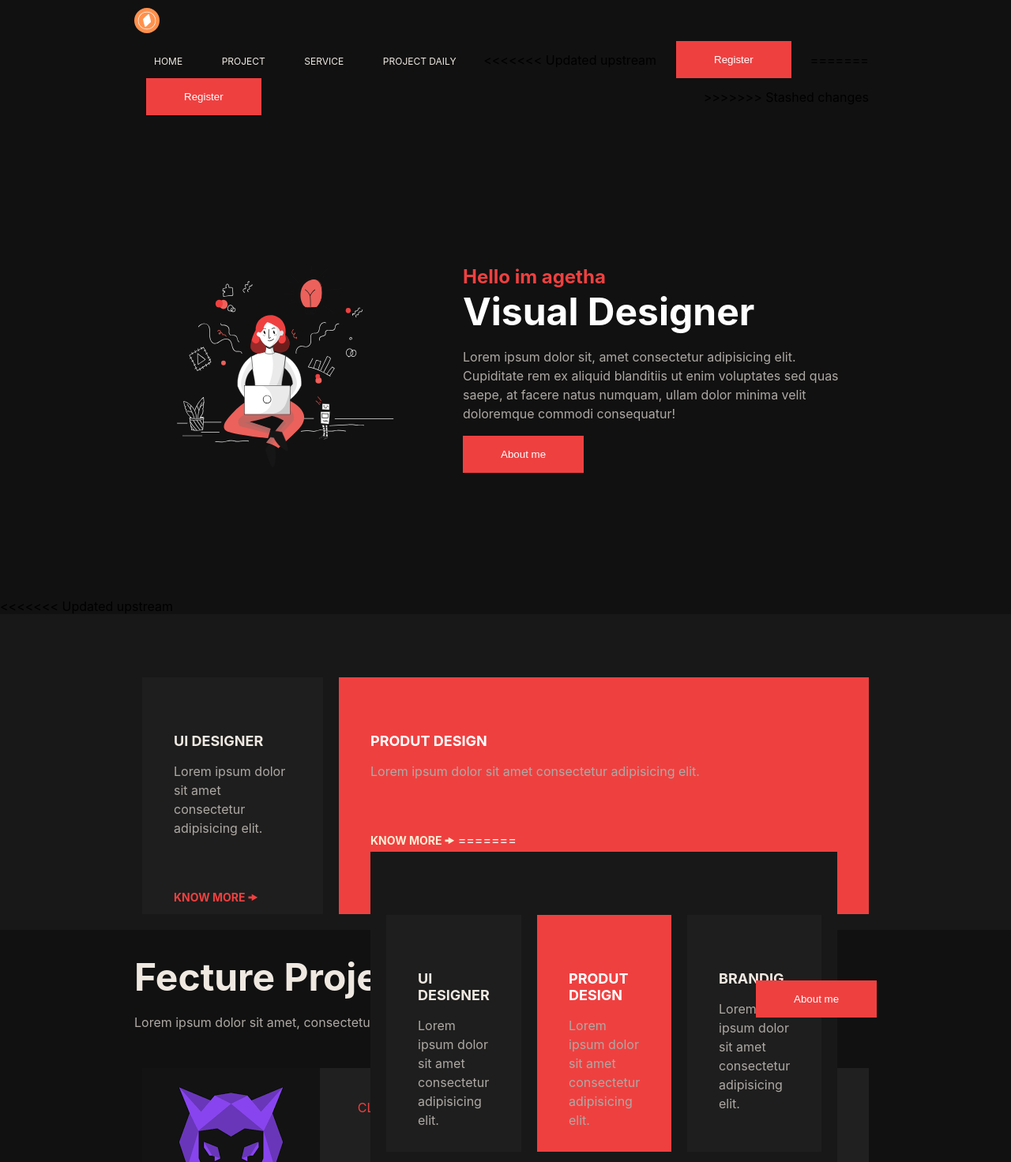
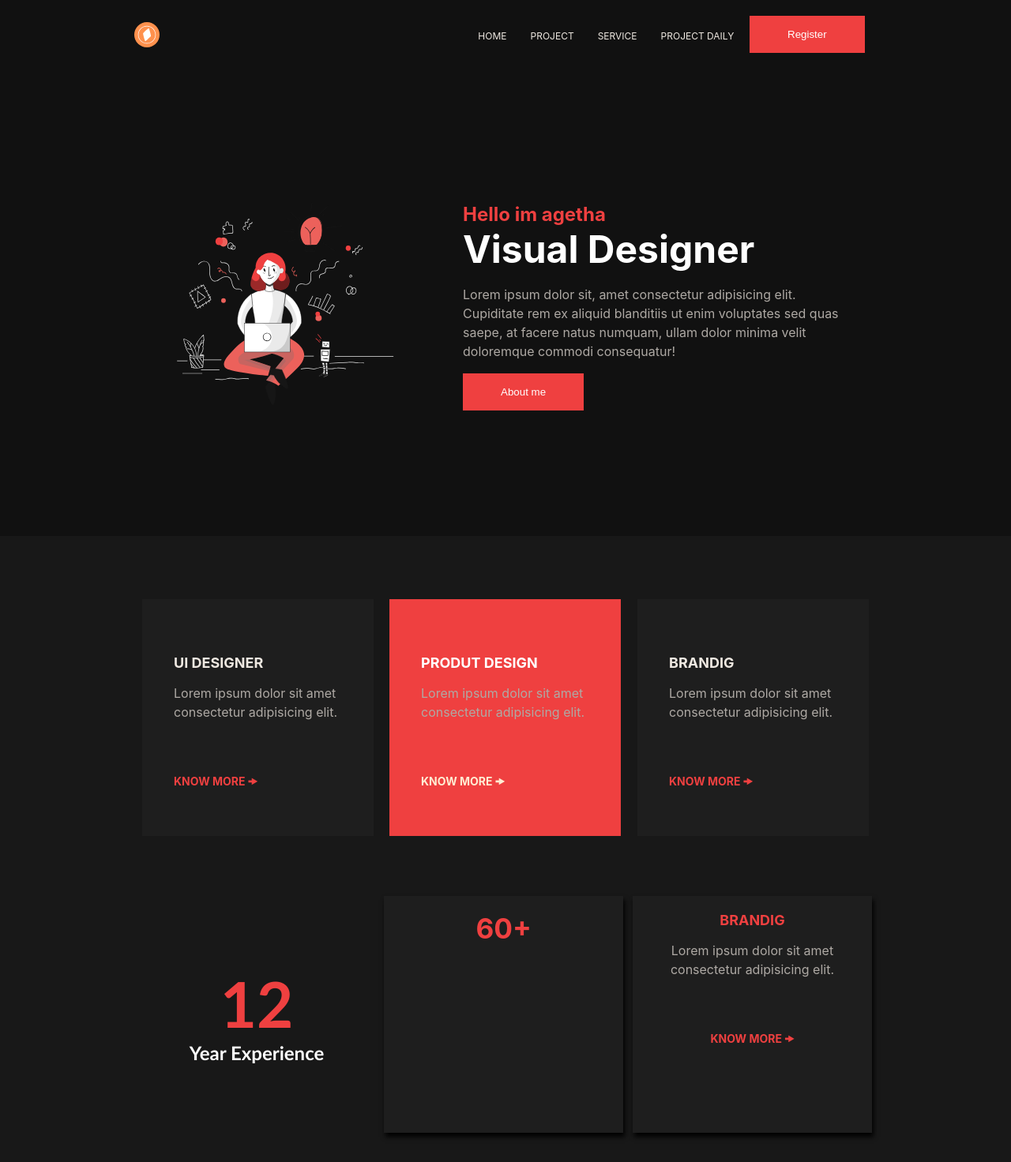
Before and after one commit to Antonio-Sitoe/about-me, a plain HTML site: page index.html in a window 1280 px wide. Shown: the top 1472 px of the page at 79% size. Drawn offline with Linux system fonts and the light colour scheme.

Commit message:
restourando arquivos

```diff
--- a/index.html
+++ b/index.html
@@ -25,12 +25,7 @@
                <li><a href="project.html">Project</a></li>
                <li><a href="service.html">Service</a></li>
                <li><a href="projeDaily.html">Project Daily</a></li>
-<<<<<<< Updated upstream
-               <li><button class="btn lite">Register</button></li>
-               <li class="menu-hamburger"></li>
-=======
                <li><button class="btn" data-btn="btnModal">Register</button></li>
->>>>>>> Stashed changes
             </ul>
          </nav>
          <ul class="menu-hamburger-aberto ">
@@ -83,23 +78,6 @@
 
    <!--main-->
    <main>
-<<<<<<< Updated upstream
-      <div class="back">
-         <div class="container ">
-            <div class="card-section">
-               <section class="cartoes js-scroll">
-                  <div class="cartoes-div">
-                     <h4 class="cartoes-titulo">UI Designer</h4>
-                     <P>Lorem ipsum dolor sit amet consectetur adipisicing elit.</P>
-
-                     <a href="" class="cartao-link">Know more 🠞</a>
-                  </div>
-                  <div class="cartoes-div card-meio-color">
-                     <h4 class="cartoes-titulo">PRODUT DESIGN</h4>
-                     <P>Lorem ipsum dolor sit amet consectetur adipisicing elit. </P>
-
-                     <a href="" class="card-meio-link">Know more 🠞</a>
-=======
      <div class="back">
       <div class="container ">
          <div class="card-section">
@@ -131,7 +109,6 @@
                <div class="number-2">
                   <div>
                      <h3>60+</h3>
->>>>>>> Stashed changes
                   </div>
                   <div class="cartoes-div">
                      <h4 class="cartoes-titulo">Brandig</h4>
```
